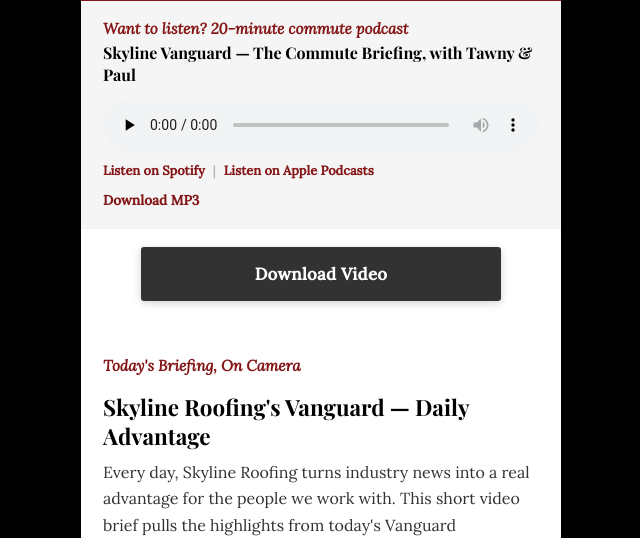
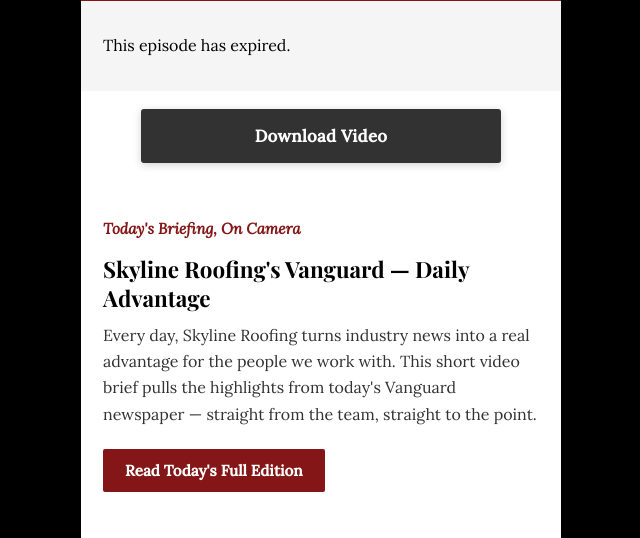
Before and after one commit to dcosinas/Skyline-Flipbooks, a plain HTML site: page social-test/vanguard-video-2026-10-04/index.html in a window 1280 px wide. Shown: the part 939-1477 px from the top of the page, without its empty margins (319-959 px from the left). Drawn offline with nearby package versions, Linux system fonts and the light colour scheme.

Commit message:
Vanguard podcast retention — expire 2026-10-04 on social-test/vanguard-video-2026-10-04/index.html

```diff
--- a/social-test/vanguard-video-2026-10-04/index.html
+++ b/social-test/vanguard-video-2026-10-04/index.html
@@ -313,17 +313,7 @@
     </div>
   </div>
 
-  <div class="podcast-box">
-    <p class="podcast-kicker">Want to listen? <strong>20-minute commute podcast</strong></p>
-    <p class="podcast-title">Skyline Vanguard — The Commute Briefing, with Tawny &amp; Paul</p>
-    <audio class="podcast-player" controls preload="none">
-      <source src="https://flipbooks.skylineroofllc.com/social-test/vanguard-podcast-2026-10-04.mp3" type="audio/mpeg">
-      Your browser does not support the audio element. <a href="https://flipbooks.skylineroofllc.com/social-test/vanguard-podcast-2026-10-04.mp3">Download the MP3</a>.
-    </audio>
-    <p class="podcast-listen"><a href="https://open.spotify.com/show/7hPuCHSL3SVASyHGolhhgE" target="_blank" rel="noopener">Listen on Spotify</a><span class="sep">|</span><a href="https://podcasts.apple.com/us/podcast/id6817506428" target="_blank" rel="noopener">Listen on Apple Podcasts</a></p>
-    <a class="podcast-download" href="https://flipbooks.skylineroofllc.com/social-test/vanguard-podcast-2026-10-04.mp3" download="vanguard-podcast-2026-10-04.mp3">Download MP3</a>
-  </div>
-
+  <div class="podcast-box podcast-expired"><p>This episode has expired.</p></div>
   <div class="save-actions">
     <button id="saveVideoBtn" class="save-btn" type="button" style="display:none;">Save Video</button>
     <a id="saveVideoFallback" class="save-btn save-btn--fallback" style="display:none;">Download Video</a>
```
